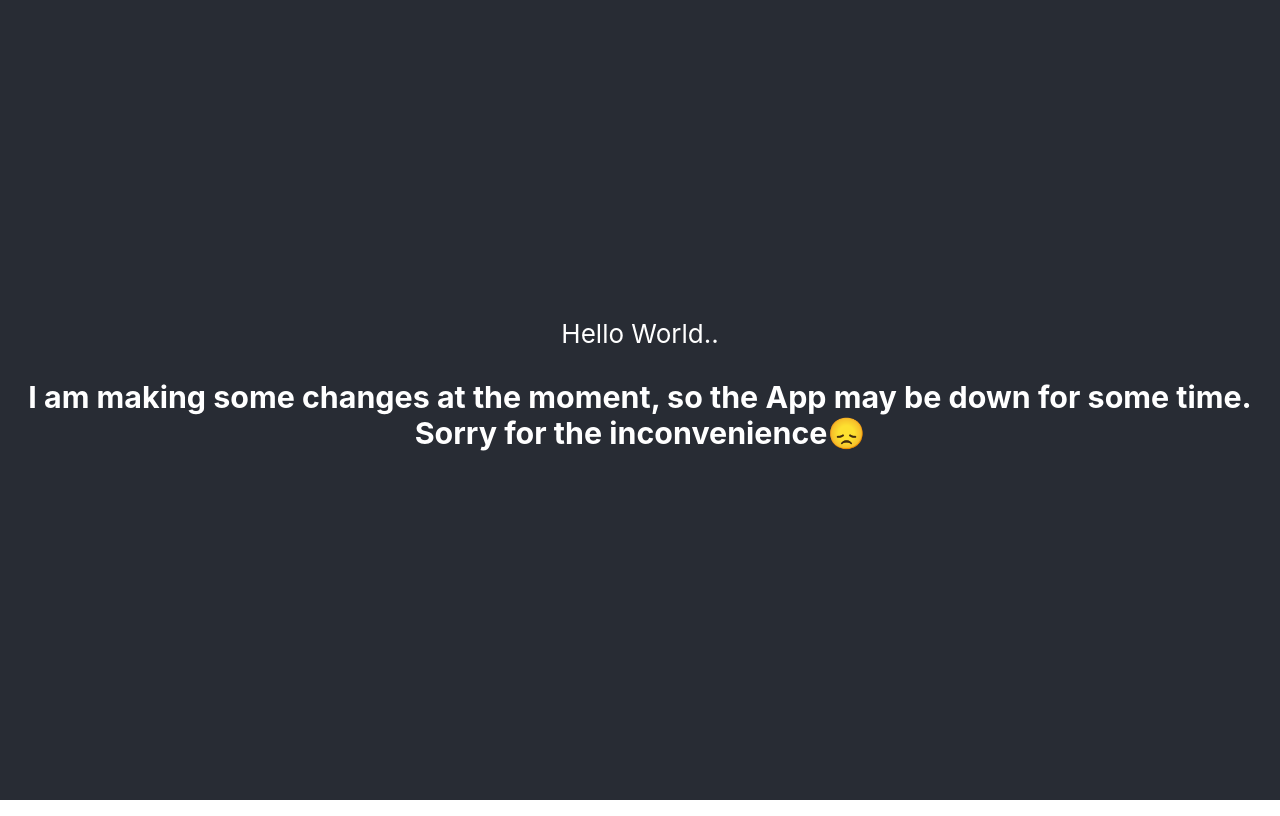
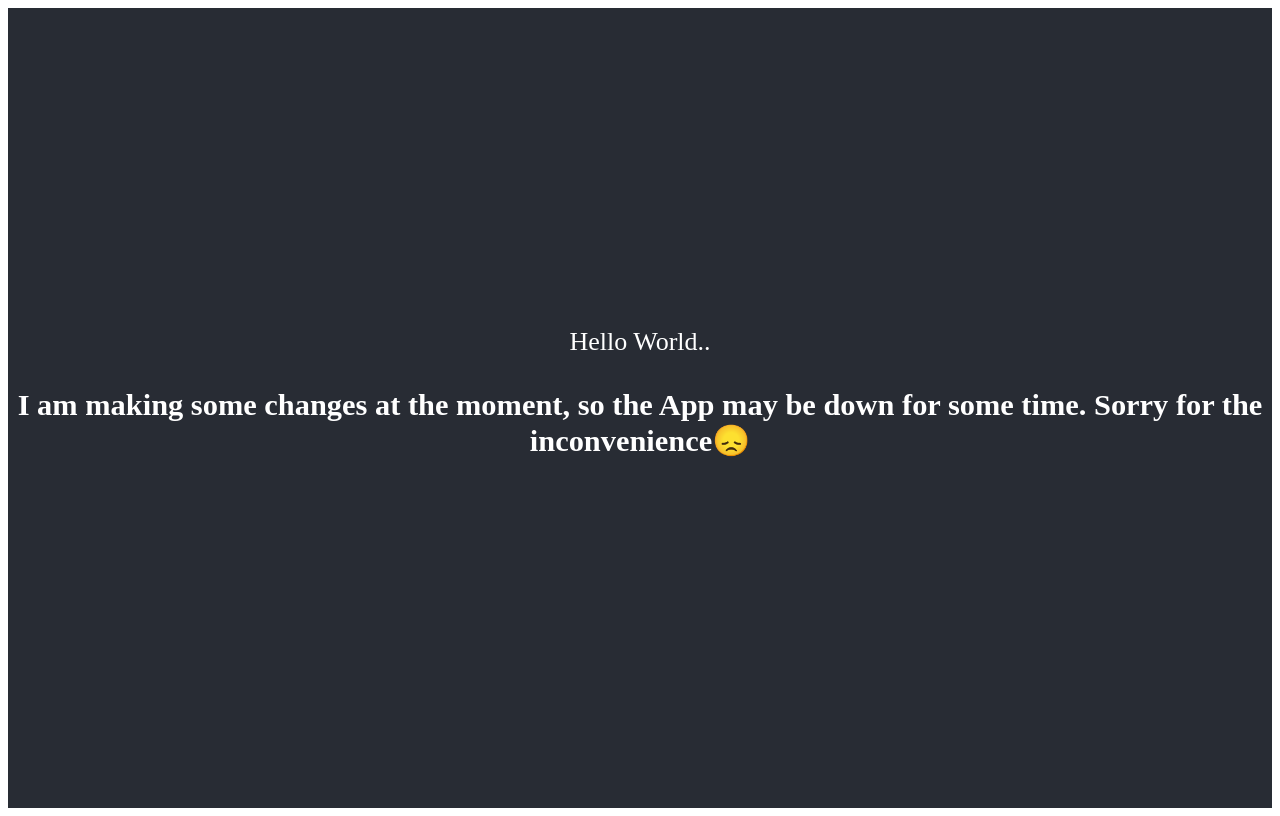
Before and after one commit to sidchopp/aws-amplify-auth, a React (Create React App) app: page / in a window 1280 px wide. Built offline with nearby package versions, Linux system fonts and the light colour scheme.

Commit message:
minor changes initial

```diff
--- a/public/index.html
+++ b/public/index.html
@@ -1,14 +1,12 @@
 <!DOCTYPE html>
 <html lang="en">
-  <head>
+
+<head>
     <meta charset="utf-8" />
     <link rel="icon" href="%PUBLIC_URL%/favicon.ico" />
     <meta name="viewport" content="width=device-width, initial-scale=1" />
     <meta name="theme-color" content="#000000" />
-    <meta
-      name="description"
-      content="Web site created using create-react-app"
-    />
+    <meta name="description" content="Web site created using create-react-app" />
     <link rel="apple-touch-icon" href="%PUBLIC_URL%/logo192.png" />
     <!--
       manifest.json provides metadata used when your web app is installed on a
@@ -24,9 +22,10 @@
       work correctly both with client-side routing and a non-root public URL.
       Learn how to configure a non-root public URL by running `npm run build`.
     -->
-    <title>React App</title>
-  </head>
-  <body>
+    <title>Auth App</title>
+</head>
+
+<body>
     <noscript>You need to enable JavaScript to run this app.</noscript>
     <div id="root"></div>
     <!--
@@ -39,5 +38,6 @@
       To begin the development, run `npm start` or `yarn start`.
       To create a production bundle, use `npm run build` or `yarn build`.
     -->
-  </body>
+</body>
+
 </html>
--- a/src/App.js
+++ b/src/App.js
@@ -1,4 +1,3 @@
-import logo from './logo.svg';
 import './App.css';
 
 function App() {
--- a/src/index.css
+++ /dev/null
@@ -1,13 +0,0 @@
-body {
-  margin: 0;
-  font-family: -apple-system, BlinkMacSystemFont, 'Segoe UI', 'Roboto', 'Oxygen',
-    'Ubuntu', 'Cantarell', 'Fira Sans', 'Droid Sans', 'Helvetica Neue',
-    sans-serif;
-  -webkit-font-smoothing: antialiased;
-  -moz-osx-font-smoothing: grayscale;
-}
-
-code {
-  font-family: source-code-pro, Menlo, Monaco, Consolas, 'Courier New',
-    monospace;
-}
--- a/src/index.js
+++ b/src/index.js
@@ -1,8 +1,7 @@
 import React from 'react';
 import ReactDOM from 'react-dom';
-import './index.css';
 import App from './App';
-import reportWebVitals from './reportWebVitals';
+
 
 ReactDOM.render(
   <React.StrictMode>
@@ -10,8 +9,3 @@
   </React.StrictMode>,
   document.getElementById('root')
 );
-
-// If you want to start measuring performance in your app, pass a function
-// to log results (for example: reportWebVitals(console.log))
-// or send to an analytics endpoint. Learn more: https://bit.ly/CRA-vitals
-reportWebVitals();
--- a/src/reportWebVitals.js
+++ /dev/null
@@ -1,13 +0,0 @@
-const reportWebVitals = onPerfEntry => {
-  if (onPerfEntry && onPerfEntry instanceof Function) {
-    import('web-vitals').then(({ getCLS, getFID, getFCP, getLCP, getTTFB }) => {
-      getCLS(onPerfEntry);
-      getFID(onPerfEntry);
-      getFCP(onPerfEntry);
-      getLCP(onPerfEntry);
-      getTTFB(onPerfEntry);
-    });
-  }
-};
-
-export default reportWebVitals;
```
Also changed, not shown: src/setupTests.js (deleted, +0 -5 lines), src/logo.svg (deleted), 1 other file (tests, documents, lock files or other folders).
